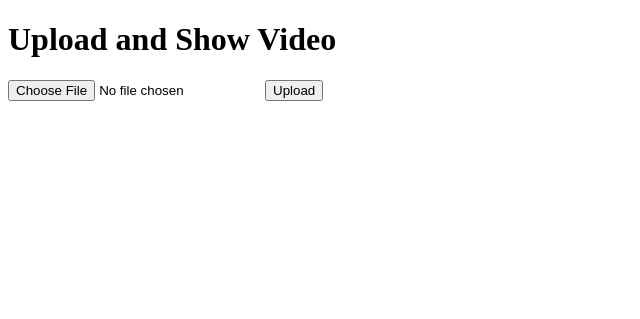
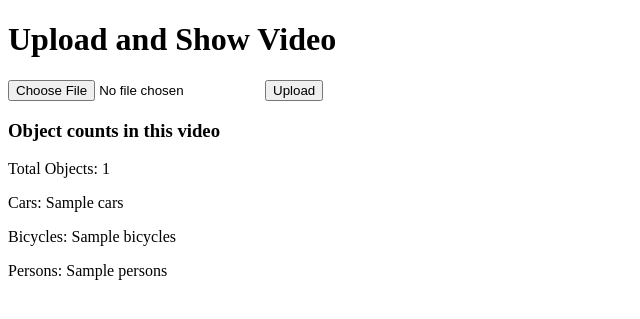
Before and after one commit to shihar73/yolov4-deepsort_api, a Flask app: template templates/index.html in a window 1280 px wide. Shown: the top 319 px of the page, without its empty margins (0-640 px from the left). Run offline with Flask 3, Linux system fonts and the light colour scheme; the template is opened without the code that fills it: most values are stand-ins (such as "Sample title", 1, 10 or a date in 2020); parts of the project's set-up code (start-up, migrations or seed data) failed here and were passed over; some libraries are stand-ins or nearby versions.

Commit message:
object count added

```diff
--- a/app.py
+++ b/app.py
@@ -1,6 +1,6 @@
+from time import sleep
 from flask import Flask, render_template, request, redirect, url_for
 from werkzeug.utils import secure_filename
-from moviepy.editor import VideoFileClip
 import os
 from object_tracker import run
 app = Flask(__name__)
@@ -25,12 +25,8 @@ def count_objects():
             v_file = os.path.join(app.config['UPLOAD_FOLDER'], filename)
             video.save(v_file)
             data = run(v_file)
-            if data:
-                clip = VideoFileClip("./static/output/tracker.avi")
-                clip.write_videofile("./static/output/tracker.mp4")
-
-            print(v_file, data["count"])
-            return render_template('index.html', filename=data["filename"], count=data["count"])
+            print(data)
+            return render_template('index.html', count=data["count"], cars=data["cars"],bicycles=data["bicycles"],persons=data["persons"])
 
     # Render the video upload form and the video player together
     return render_template('index.html')
--- a/templates/index.html
+++ b/templates/index.html
@@ -5,6 +5,8 @@
     <meta http-equiv="X-UA-Compatible" content="IE=edge">
     <meta name="viewport" content="width=device-width, initial-scale=1.0">
     <title>Upload and Show Video</title>
+    <link href="https://vjs.zencdn.net/7.14.3/video-js.css" rel="stylesheet" />
+    <script src="https://vjs.zencdn.net/7.14.3/video.min.js"></script>
 </head>
 <body>
     <h1>Upload and Show Video</h1>
@@ -14,16 +16,13 @@
         <button type="submit">Upload</button>
     </form>
 
-    {% if filename %}
-        <video width="800" height="600" controls>
-            <source src="{{ url_for('static', filename='output/' + filename) }}" type="video/mp4">
-            <source src="{{ url_for('static', filename='output/' + filename) }}" type="video/ogg">
-            Your browser does not support the video tag.
-        </video>
-
+    {% if count %}
         <div>
-            <h3>Object count in this video</h3>
-            <p>Count: {{ count }}</p>
+            <h3>Object counts in this video</h3>
+            <p>Total Objects: {{ count }}</p>
+            <p>Cars: {{ cars }}</p>
+            <p>Bicycles: {{ bicycles }}</p>
+            <p>Persons: {{ persons }}</p>
         </div>
     {% endif %}
 </body>
```
Also changed, not shown: object_tracker.py (+21 -6 lines), 1 other file.
